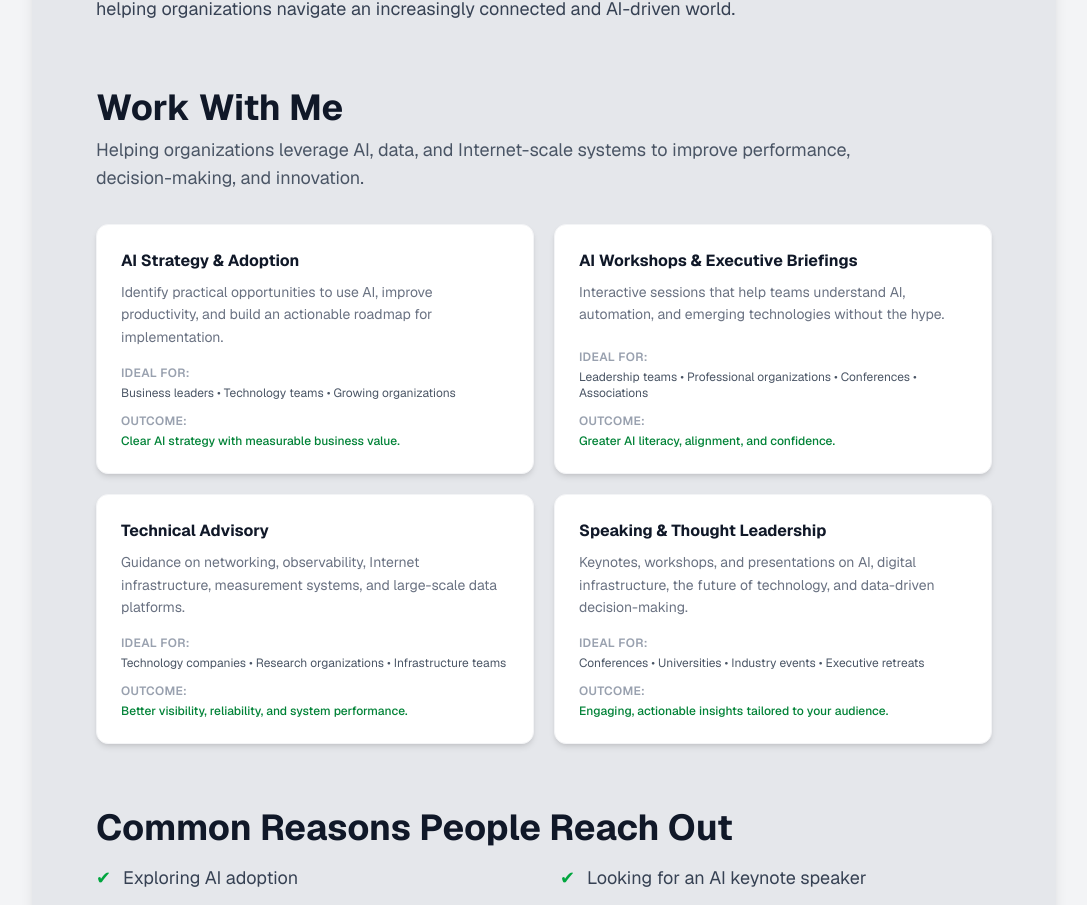
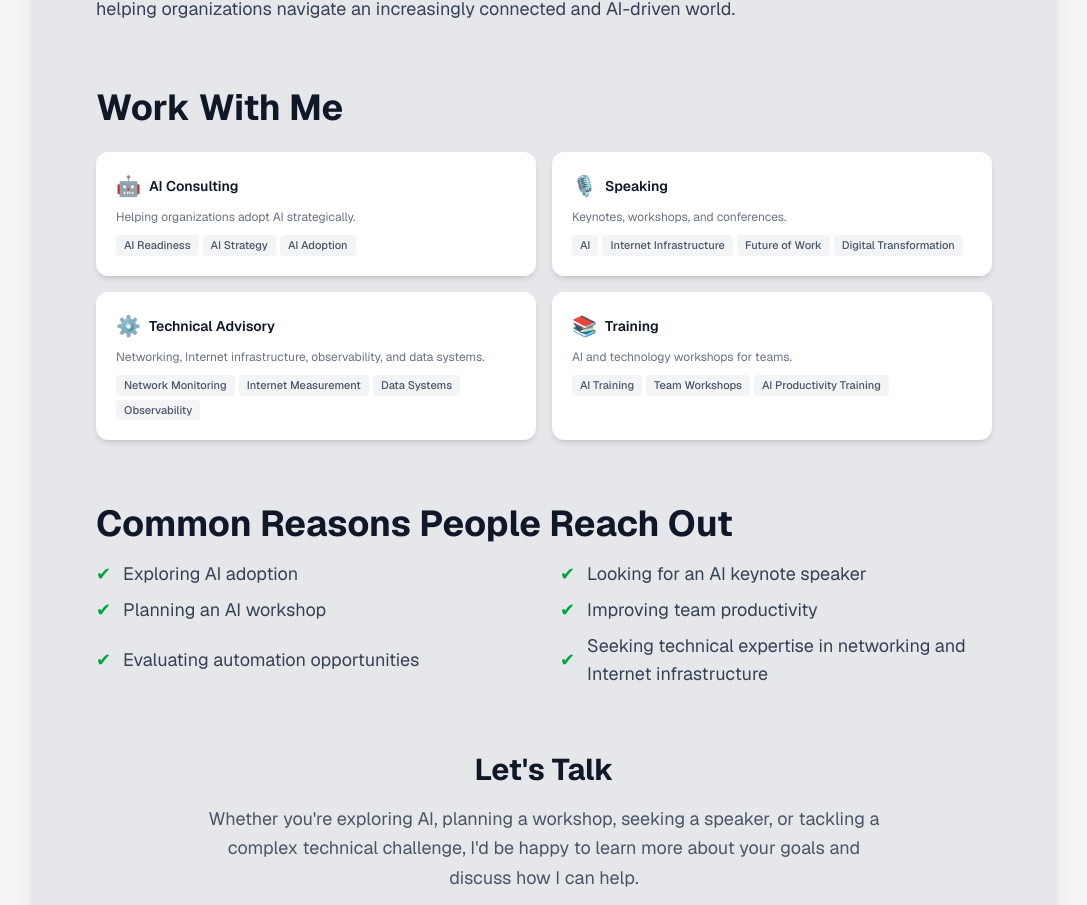
Before and after one commit to rodricfanou/rodricfanou.github.io, a Next.js app: page / in a window 1280 px wide. Shown: the part 1013-1918 px from the top of the page, without its empty margins (96-1183 px from the left). Built offline with nearby package versions, Linux system fonts and the light colour scheme.

Commit message:
Match Work With Me section style to /contact page

```diff
--- a/src/app/page.tsx
+++ b/src/app/page.tsx
@@ -86,58 +86,57 @@ Today, my interests span Internet architecture, computer networks, AI, automatio
 
         <FadeIn delay={100}>
           <div>
-            <h2 className="text-2xl font-bold mb-2 text-gray-900 md:text-3xl md:text-4xl">Work With Me</h2>
-            <p className="text-gray-600 text-base md:text-lg mb-8 max-w-3xl">
-              Helping organizations leverage AI, data, and Internet-scale systems to improve performance, decision-making, and innovation.
-            </p>
-            <div className="grid grid-cols-1 sm:grid-cols-2 gap-5">
-              <div className="bg-white rounded-xl p-6 shadow-md hover:shadow-lg transition-shadow duration-200 border border-gray-100 flex flex-col">
-                <h3 className="font-bold text-gray-900 text-base mb-2">AI Strategy &amp; Adoption</h3>
-                <p className="text-gray-500 text-sm leading-relaxed mb-4">
-                  Identify practical opportunities to use AI, improve productivity, and build an actionable roadmap for implementation.
-                </p>
-                <div className="mt-auto">
-                  <p className="text-xs font-semibold text-gray-400 uppercase tracking-wide mb-1">Ideal for:</p>
-                  <p className="text-xs text-gray-600 mb-3">Business leaders &bull; Technology teams &bull; Growing organizations</p>
-                  <p className="text-xs font-semibold text-gray-400 uppercase tracking-wide mb-1">Outcome:</p>
-                  <p className="text-xs text-green-700 font-medium">Clear AI strategy with measurable business value.</p>
+            <h2 className="text-2xl font-bold mb-6 text-gray-900 md:text-3xl md:text-4xl">Work With Me</h2>
+            <div className="grid grid-cols-1 sm:grid-cols-2 gap-4">
+              <div className="bg-white rounded-xl p-5 shadow-md hover:shadow-lg transition-shadow duration-200">
+                <div className="flex items-center gap-2 mb-2">
+                  <span className="text-xl">🤖</span>
+                  <h3 className="font-semibold text-gray-900 text-sm">AI Consulting</h3>
                 </div>
+                <p className="text-gray-500 text-xs leading-relaxed mb-2">Helping organizations adopt AI strategically.</p>
+                <ul className="flex flex-wrap gap-1">
+                  <li className="px-2 py-0.5 bg-gray-100 text-gray-600 rounded text-[11px] font-medium">AI Readiness</li>
+                  <li className="px-2 py-0.5 bg-gray-100 text-gray-600 rounded text-[11px] font-medium">AI Strategy</li>
+                  <li className="px-2 py-0.5 bg-gray-100 text-gray-600 rounded text-[11px] font-medium">AI Adoption</li>
+                </ul>
               </div>
-              <div className="bg-white rounded-xl p-6 shadow-md hover:shadow-lg transition-shadow duration-200 border border-gray-100 flex flex-col">
-                <h3 className="font-bold text-gray-900 text-base mb-2">AI Workshops &amp; Executive Briefings</h3>
-                <p className="text-gray-500 text-sm leading-relaxed mb-4">
-                  Interactive sessions that help teams understand AI, automation, and emerging technologies without the hype.
-                </p>
-                <div className="mt-auto">
-                  <p className="text-xs font-semibold text-gray-400 uppercase tracking-wide mb-1">Ideal for:</p>
-                  <p className="text-xs text-gray-600 mb-3">Leadership teams &bull; Professional organizations &bull; Conferences &bull; Associations</p>
-                  <p className="text-xs font-semibold text-gray-400 uppercase tracking-wide mb-1">Outcome:</p>
-                  <p className="text-xs text-green-700 font-medium">Greater AI literacy, alignment, and confidence.</p>
+              <div className="bg-white rounded-xl p-5 shadow-md hover:shadow-lg transition-shadow duration-200">
+                <div className="flex items-center gap-2 mb-2">
+                  <span className="text-xl">🎙️</span>
+                  <h3 className="font-semibold text-gray-900 text-sm">Speaking</h3>
                 </div>
+                <p className="text-gray-500 text-xs leading-relaxed mb-2">Keynotes, workshops, and conferences.</p>
+                <ul className="flex flex-wrap gap-1">
+                  <li className="px-2 py-0.5 bg-gray-100 text-gray-600 rounded text-[11px] font-medium">AI</li>
+                  <li className="px-2 py-0.5 bg-gray-100 text-gray-600 rounded text-[11px] font-medium">Internet Infrastructure</li>
+                  <li className="px-2 py-0.5 bg-gray-100 text-gray-600 rounded text-[11px] font-medium">Future of Work</li>
+                  <li className="px-2 py-0.5 bg-gray-100 text-gray-600 rounded text-[11px] font-medium">Digital Transformation</li>
+                </ul>
               </div>
-              <div className="bg-white rounded-xl p-6 shadow-md hover:shadow-lg transition-shadow duration-200 border border-gray-100 flex flex-col">
-                <h3 className="font-bold text-gray-900 text-base mb-2">Technical Advisory</h3>
-                <p className="text-gray-500 text-sm leading-relaxed mb-4">
-                  Guidance on networking, observability, Internet infrastructure, measurement systems, and large-scale data platforms.
-                </p>
-                <div className="mt-auto">
-                  <p className="text-xs font-semibold text-gray-400 uppercase tracking-wide mb-1">Ideal for:</p>
-                  <p className="text-xs text-gray-600 mb-3">Technology companies &bull; Research organizations &bull; Infrastructure teams</p>
-                  <p className="text-xs font-semibold text-gray-400 uppercase tracking-wide mb-1">Outcome:</p>
-                  <p className="text-xs text-green-700 font-medium">Better visibility, reliability, and system performance.</p>
+              <div className="bg-white rounded-xl p-5 shadow-md hover:shadow-lg transition-shadow duration-200">
+                <div className="flex items-center gap-2 mb-2">
+                  <span className="text-xl">⚙️</span>
+                  <h3 className="font-semibold text-gray-900 text-sm">Technical Advisory</h3>
                 </div>
+                <p className="text-gray-500 text-xs leading-relaxed mb-2">Networking, Internet infrastructure, observability, and data systems.</p>
+                <ul className="flex flex-wrap gap-1">
+                  <li className="px-2 py-0.5 bg-gray-100 text-gray-600 rounded text-[11px] font-medium">Network Monitoring</li>
+                  <li className="px-2 py-0.5 bg-gray-100 text-gray-600 rounded text-[11px] font-medium">Internet Measurement</li>
+                  <li className="px-2 py-0.5 bg-gray-100 text-gray-600 rounded text-[11px] font-medium">Data Systems</li>
+                  <li className="px-2 py-0.5 bg-gray-100 text-gray-600 rounded text-[11px] font-medium">Observability</li>
+                </ul>
               </div>
-              <div className="bg-white rounded-xl p-6 shadow-md hover:shadow-lg transition-shadow duration-200 border border-gray-100 flex flex-col">
-                <h3 className="font-bold text-gray-900 text-base mb-2">Speaking &amp; Thought Leadership</h3>
-                <p className="text-gray-500 text-sm leading-relaxed mb-4">
-                  Keynotes, workshops, and presentations on AI, digital infrastructure, the future of technology, and data-driven decision-making.
-                </p>
-                <div className="mt-auto">
-                  <p className="text-xs font-semibold text-gray-400 uppercase tracking-wide mb-1">Ideal for:</p>
-                  <p className="text-xs text-gray-600 mb-3">Conferences &bull; Universities &bull; Industry events &bull; Executive retreats</p>
-                  <p className="text-xs font-semibold text-gray-400 uppercase tracking-wide mb-1">Outcome:</p>
-                  <p className="text-xs text-green-700 font-medium">Engaging, actionable insights tailored to your audience.</p>
+              <div className="bg-white rounded-xl p-5 shadow-md hover:shadow-lg transition-shadow duration-200">
+                <div className="flex items-center gap-2 mb-2">
+                  <span className="text-xl">📚</span>
+                  <h3 className="font-semibold text-gray-900 text-sm">Training</h3>
                 </div>
+                <p className="text-gray-500 text-xs leading-relaxed mb-2">AI and technology workshops for teams.</p>
+                <ul className="flex flex-wrap gap-1">
+                  <li className="px-2 py-0.5 bg-gray-100 text-gray-600 rounded text-[11px] font-medium">AI Training</li>
+                  <li className="px-2 py-0.5 bg-gray-100 text-gray-600 rounded text-[11px] font-medium">Team Workshops</li>
+                  <li className="px-2 py-0.5 bg-gray-100 text-gray-600 rounded text-[11px] font-medium">AI Productivity Training</li>
+                </ul>
               </div>
             </div>
           </div>
```
